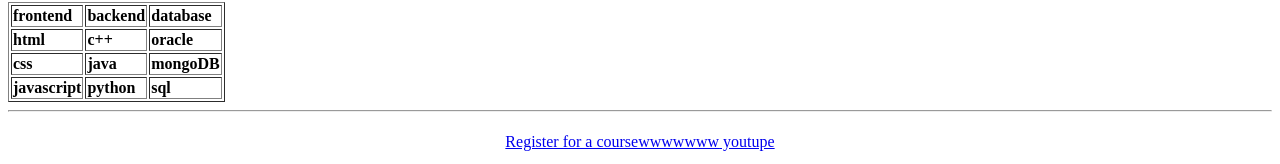
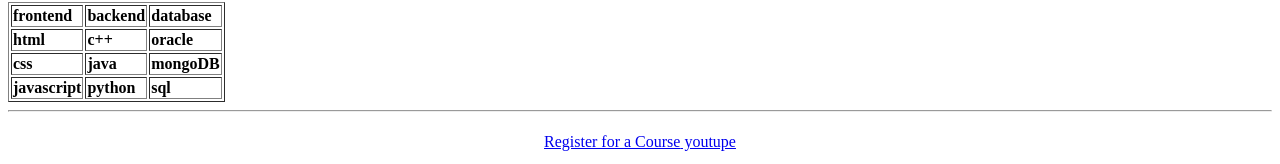
Before and after one commit to Vimala-Devi/Registration-Form, a plain HTML site: page index.html in a window 1280 px wide. Shown: the part 882-1046 px from the top of the page. Drawn offline with Linux system fonts and the light colour scheme.

Commit message:
Update index.html

```diff
--- a/index.html
+++ b/index.html
@@ -46,7 +46,7 @@
         </h4>
         <center>
             <p>
-                <a href="index1.html"> Register for a coursewwwwwww</a><a href="https://www.youtube.com/watch?v=m67-bOpOoPU"> youtupe</a>
+                <a href="index1.html"> Register for a Course</a><a href="https://www.youtube.com/watch?v=m67-bOpOoPU"> youtupe</a>
             </p>
         </center>
  </body>
```
